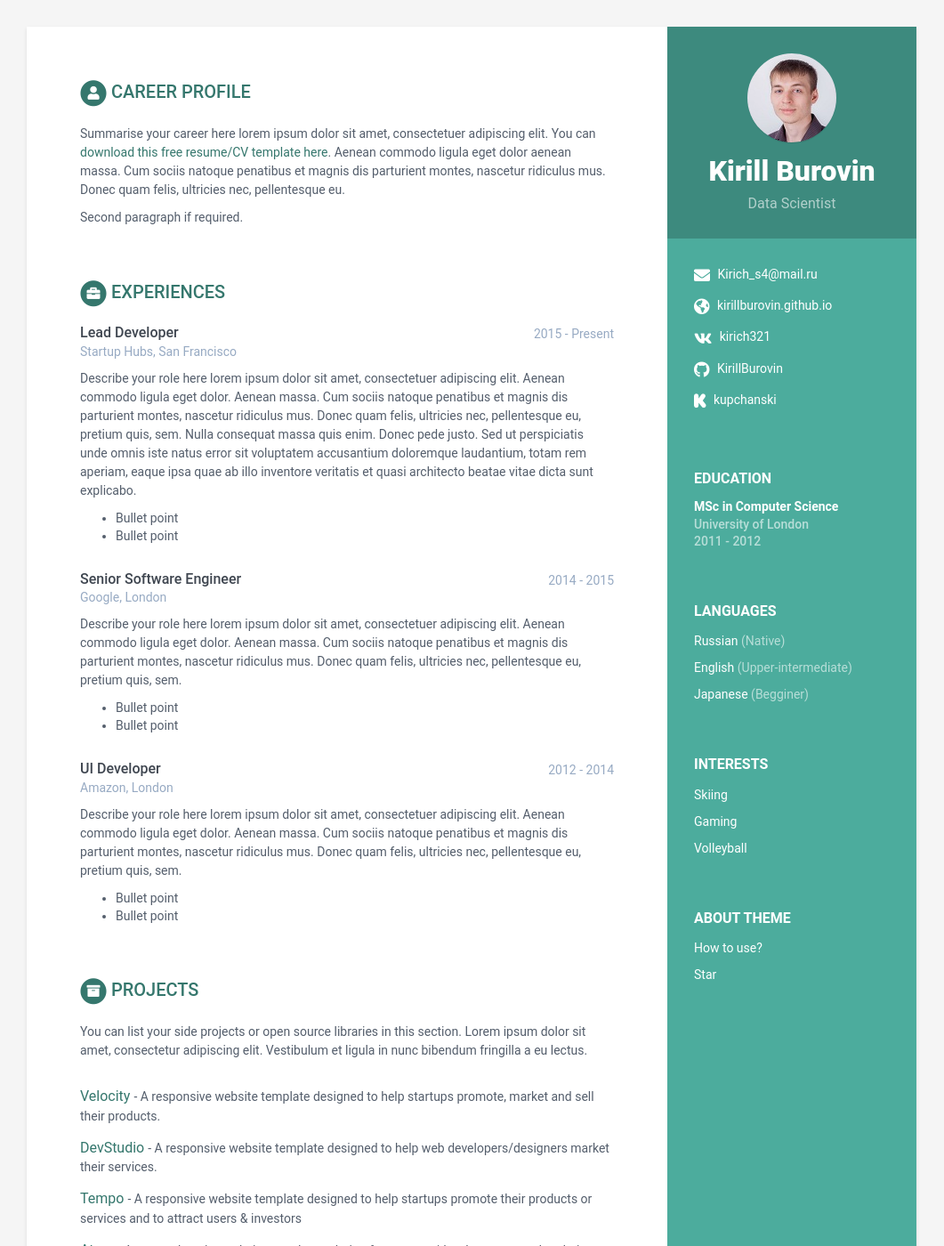
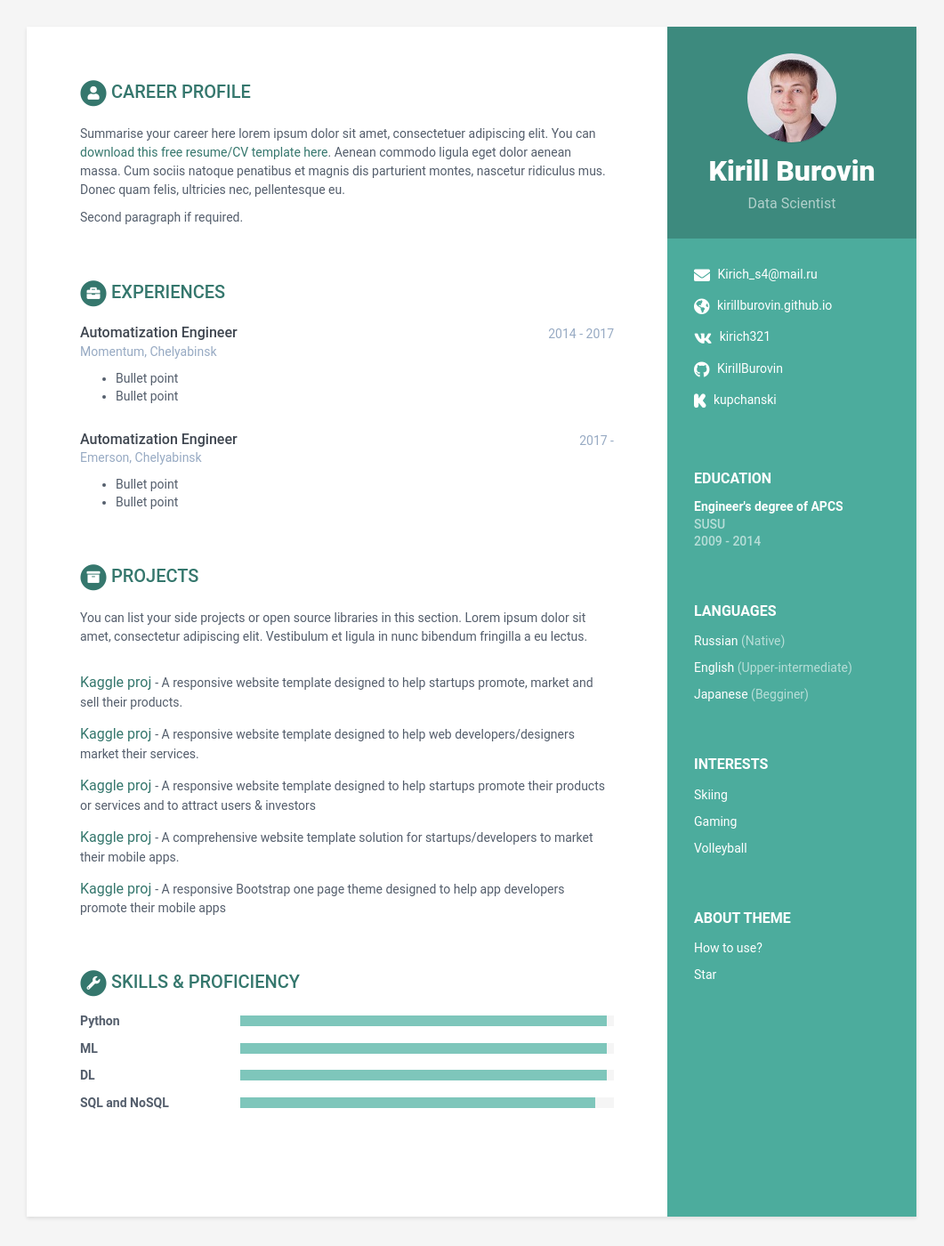
Before and after one commit to KirillBurovin/KirillBurovin.github.io, a Jekyll site: the page built from index.html, in a window 1280 px wide and 1400 px high. Shown: the whole window at 89% size, without its empty margins (110-1171 px from the left). Built offline with Jekyll 4.4.1, drawn with Linux system fonts in a browser that asks for light colours; some of the changed text lies outside the part shown.

Commit message:
Update data.yml

```diff
--- a/_data/data.yml
+++ b/_data/data.yml
@@ -51,63 +51,36 @@ career-profile:
       Second paragraph if required.
 
 education:
-    - degree: MSc in Computer Science
-      university: University of London
-      time: 2011 - 2012
+    - degree: Engineer's degree of APCS
+      university: SUSU
+      time: 2009 - 2014
       details: |
-        Describe your study here lorem ipsum dolor sit amet, consectetuer
-        adipiscing elit. Aenean commodo ligula eget dolor. Aenean massa. Cum
-        sociis natoque penatibus et magnis dis parturient montes, nascetur
-        ridiculus mus. Donec quam felis, ultricies nec, pellentesque eu,
-        pretium quis, sem.
+
 
           - Bullet point
           - Bullet point
 
 
 experiences:
-    - role: Lead Developer
-      time: 2015 - Present
-      company: Startup Hubs, San Francisco
+    - role: Automatization Engineer
+      time: 2014 - 2017
+      company: Momentum, Chelyabinsk
       details: |
-        Describe your role here lorem ipsum dolor sit amet, consectetuer
-        adipiscing elit. Aenean commodo ligula eget dolor. Aenean massa.
-        Cum sociis natoque penatibus et magnis dis parturient montes,
-        nascetur ridiculus mus. Donec quam felis, ultricies nec,
-        pellentesque eu, pretium quis, sem. Nulla consequat massa quis
-        enim. Donec pede justo. Sed ut perspiciatis unde omnis iste natus
-        error sit voluptatem accusantium doloremque laudantium, totam rem
-        aperiam, eaque ipsa quae ab illo inventore veritatis et quasi
-        architecto beatae vitae dicta sunt explicabo.
+
 
           - Bullet point
           - Bullet point
 
-    - role: Senior Software Engineer
-      time: 2014 - 2015
-      company: Google, London
+    - role: Automatization Engineer
+      time: 2017 -
+      company: Emerson, Chelyabinsk
       details: |
-        Describe your role here lorem ipsum dolor sit amet, consectetuer
-        adipiscing elit. Aenean commodo ligula eget dolor. Aenean massa.
-        Cum sociis natoque penatibus et magnis dis parturient montes,
-        nascetur ridiculus mus. Donec quam felis, ultricies nec,
-        pellentesque eu, pretium quis, sem.
+
 
           - Bullet point
           - Bullet point
 
-    - role: UI Developer
-      time: 2012 - 2014
-      company: Amazon, London
-      details: |
-        Describe your role here lorem ipsum dolor sit amet, consectetuer
-        adipiscing elit. Aenean commodo ligula eget dolor. Aenean massa.
-        Cum sociis natoque penatibus et magnis dis parturient montes,
-        nascetur ridiculus mus. Donec quam felis, ultricies nec,
-        pellentesque eu, pretium quis, sem.
 
-          - Bullet point
-          - Bullet point
 
 projects:
     title: Projects
@@ -117,67 +90,44 @@ projects:
       Vestibulum et ligula in nunc bibendum fringilla a eu lectus.
 
     assignments:
-      - title: Velocity
+      - title: Kaggle proj
         link: "#hook"
         tagline: "A responsive website template designed to help startups promote, market and sell their products."
 
-      - title: DevStudio
+      - title: Kaggle proj
         link: "#"
         tagline: "A responsive website template designed to help web developers/designers market their services."
 
-      - title: Tempo
+      - title: Kaggle proj
         link: "#"
         tagline: "A responsive website template designed to help startups promote their products or services and to attract users &amp; investors"
 
-      - title: Atom
+      - title: Kaggle proj
         link: "#"
         tagline: "A comprehensive website template solution for startups/developers to market their mobile apps."
 
-      - title: Delta
+      - title: Kaggle proj
         link: "#"
         tagline: "A responsive Bootstrap one page theme designed to help app developers promote their mobile apps"
 
-publications:
-    title: Publications
-    intro: |
-      You can list your publications in this section. Lorem ipsum dolor sit
-      amet, consectetur adipiscing elit. Vestibulum et ligula in nunc
-      bibendum fringilla a eu lectus.
-
-    papers:
-      - title: The Art of Computer Programming
-        authors: Donald E. Knuth
-        conference: Addison-Wesley, 1968
-
-      - title: "Genetic Programming III: Darwinian Invention &amp; Problem Solving"
-        authors: Koza, J.R., Andre, D., Bennett, F.H., Keane, M.A.
-        conference: "Morgan Kaufmann Publishers Inc., San Francisco, CA, USA, 1st edn. (1999)"
-
-      - title: A syntax directed compiler for Algol 60
-        authors: Edgar T. Irons
-        conference: "Comm. ACM 4 (1961), 51–55"
 
 skills:
     title: Skills &amp; Proficiency
 
     toolset:
-      - name: Python & Django
+      - name: Python
         level: 98%
 
-      - name: Javascript & jQuery
+      - name: ML
         level: 98%
 
-      - name: Angular
+      - name: DL
         level: 98%
 
-      - name: HTML5 & CSS
+      - name: SQL and NoSQL
         level: 95%
 
-      - name: Ruby on Rails
-        level: 85%
 
-      - name: Sketch & Photoshop
-        level: 60%
 
 footer: >
     Designed with <i class="fas fa-heart"></i> by <a href="http://themes.3rdwavemedia.com" target="_blank" rel="nofollow">Xiaoying Riley</a>
```
